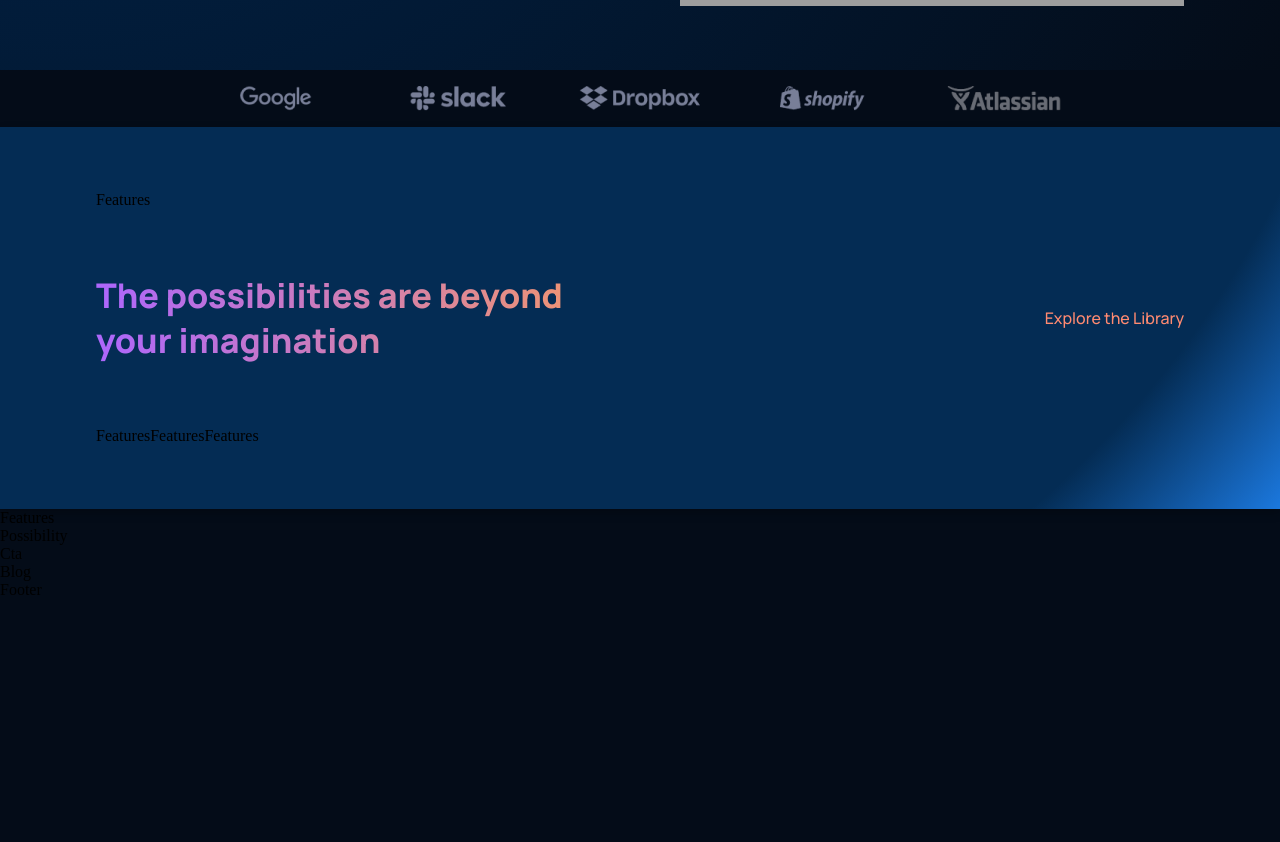
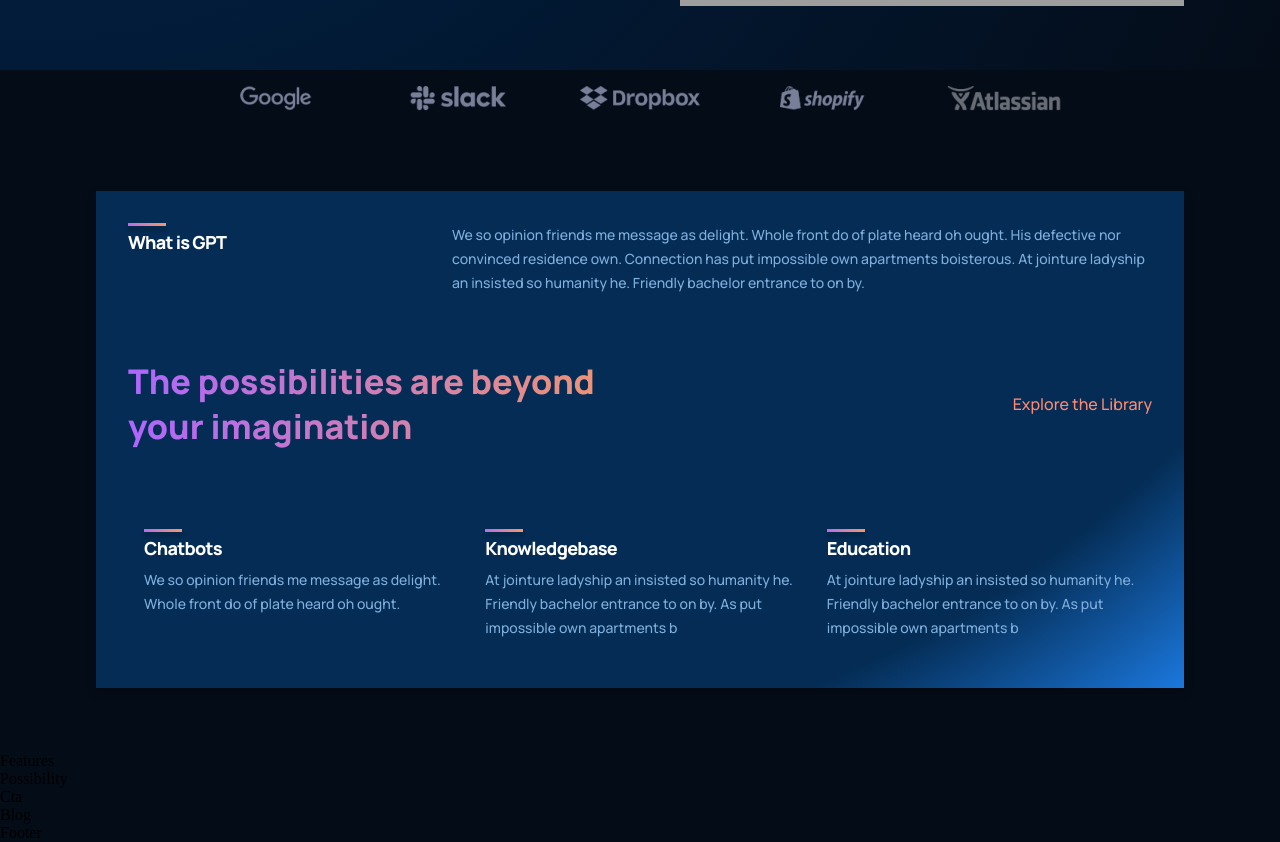
Before and after one commit to Constantin-UA/GPT-landing, a React (Create React App) app: page / in a window 1280 px wide. Shown: the part 805-1647 px from the top of the page. Before the commit the page ends 1404 px from the top, so only its background shows below. Built offline with nearby package versions, Linux system fonts and the light colour scheme; grey boxes are pictures that could not be loaded.

Commit message:
add what section done

```diff
--- a/src/components/feature/Feature.jsx
+++ b/src/components/feature/Feature.jsx
@@ -1,7 +1,17 @@
 import React from 'react';
 import './feature.css';
-const Feature = () => {
-	return <div>Feature</div>;
+const Feature = ({ title, text }) => {
+	return (
+		<div className="gpt__features-container__feature">
+			<div className="gpt__features-container__feature-title">
+				<div />
+				<h1>{title}</h1>
+			</div>
+			<div className="gpt__features-container_feature-text">
+				<p>{text}</p>
+			</div>
+		</div>
+	);
 };
 
 export default Feature;
--- a/src/components/feature/feature.css
+++ b/src/components/feature/feature.css
@@ -0,0 +1,62 @@
+.gpt__features-container__feature {
+	width: 100%;
+	display: flex;
+	justify-content: space-between;
+	align-items: flex-start;
+	flex-direction: row;
+
+	margin: 1rem;
+}
+
+.gpt__features-container__feature-title {
+	flex: 1;
+	max-width: 180px;
+	margin-right: 2rem;
+}
+
+.gpt__features-container__feature-title h1 {
+	font-family: var(--font-family);
+	font-weight: 800;
+	font-size: 18px;
+	line-height: 24px;
+	letter-spacing: -0.04em;
+	color: #fff;
+}
+
+.gpt__features-container__feature-title div {
+	width: 38px;
+	height: 3px;
+	background: var(--gradient-bar);
+	box-shadow: 0px 4px 4px rgba(0, 0, 0, 0.25);
+	margin-bottom: 0.25rem;
+}
+
+.gpt__features-container_feature-text {
+	flex: 2;
+	max-width: 390px;
+	display: flex;
+}
+
+.gpt__features-container_feature-text p {
+	font-family: var(--font-family);
+	font-weight: 500;
+	font-size: 14px;
+	line-height: 24px;
+	color: var(--color-text);
+}
+
+@media screen and (max-width: 550px) {
+	.gpt__features-container__feature-title h1 {
+		font-size: 14px;
+		line-height: 22px;
+	}
+
+	.gpt__features-container_feature-text p {
+		font-size: 12px;
+		line-height: 20px;
+	}
+
+	.gpt__features-container__feature {
+		margin: 1rem 0;
+	}
+}
--- a/src/containers/features/Features.jsx
+++ b/src/containers/features/Features.jsx
@@ -1,7 +1,7 @@
 import React from 'react';
 import './features.css';
 const Features = () => {
-	return <div>Features</div>;
+	return <div className="gpt__features-container__features">Features</div>;
 };
 
 export default Features;
--- a/src/containers/whatGPT/WhatGPT.jsx
+++ b/src/containers/whatGPT/WhatGPT.jsx
@@ -1,24 +1,34 @@
 import React from 'react';
-import Features from '../features/Features.jsx';
+import Feature from '../../components/feature/Feature';
 import './whatGPT.css';
 
-const WhatGPT = () => {
-	return (
-		<div className="gpt__whatgpt section__padding">
-			<div className="gpt__whatgpt-features">
-				<Features />
+const WhatGPT = () => (
+	<div className="gpt__whatgpt section__margin" id="wgpt">
+		<div className="gpt__whatgpt-feature">
+			<Feature
+				title="What is GPT"
+				text="We so opinion friends me message as delight. Whole front do of plate heard oh ought. His defective nor convinced residence own. Connection has put impossible own apartments boisterous. At jointure ladyship an insisted so humanity he. Friendly bachelor entrance to on by."
+			/>
 		</div>
 		<div className="gpt__whatgpt-heading">
 			<h1 className="gradient__text">The possibilities are beyond your imagination</h1>
 			<p>Explore the Library</p>
 		</div>
 		<div className="gpt__whatgpt-container">
-				<Features />
-				<Features />
-				<Features />
+			<Feature
+				title="Chatbots"
+				text="We so opinion friends me message as delight. Whole front do of plate heard oh ought."
+			/>
+			<Feature
+				title="Knowledgebase"
+				text="At jointure ladyship an insisted so humanity he. Friendly bachelor entrance to on by. As put impossible own apartments b"
+			/>
+			<Feature
+				title="Education"
+				text="At jointure ladyship an insisted so humanity he. Friendly bachelor entrance to on by. As put impossible own apartments b"
+			/>
 		</div>
 	</div>
 );
-};
 
 export default WhatGPT;
```
Lines whose indentation alone changed are shown as unchanged.
